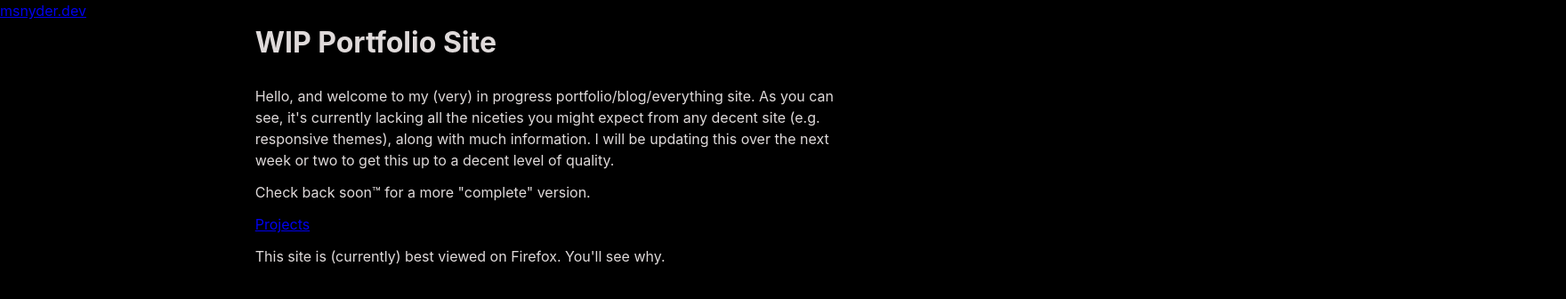
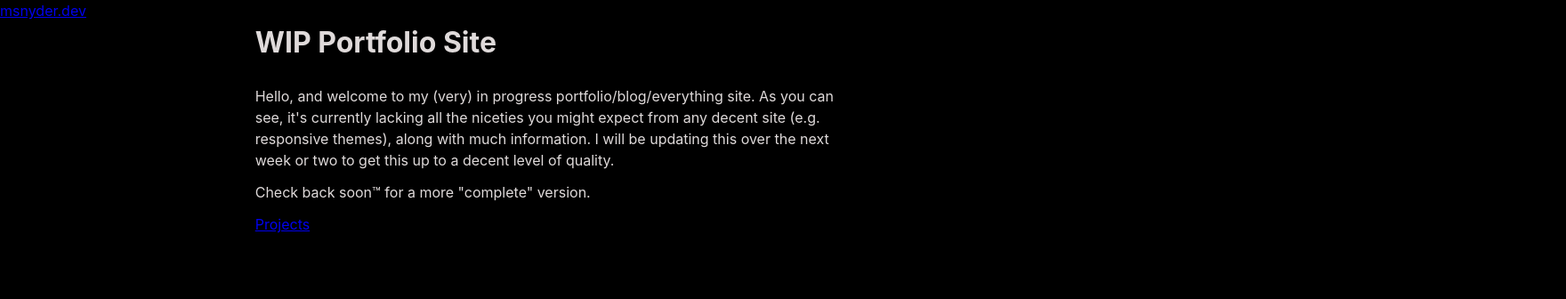
Before and after one commit to mkwsnyder/site, a SvelteKit app: page / in a window 1280 px wide. Shown: the top 336 px of the page at 89% size, 1760 px wide, since content can reach past the window. Built offline with nearby package versions, Linux system fonts and the light colour scheme.

Commit message:
remove tiling background joke

```diff
--- a/src/routes/+layout.svelte
+++ b/src/routes/+layout.svelte
@@ -27,43 +27,43 @@
 	</div>
 {/key}
 
-<div class="hide">
-	<div id="test">
-		{#each Array(100) as _}
-			this site isn't done yet.&nbsp;
-		{/each}
-	</div>
-</div>
+<!--<div class="hide">-->
+<!--	<div id="test">-->
+<!--		{#each Array(100) as _}-->
+<!--			this site isn't done yet.&nbsp;-->
+<!--		{/each}-->
+<!--	</div>-->
+<!--</div>-->
 
-<div class="fake-body"></div>
+<!--<div class="fake-body"></div>-->
 
 <style>
-	.hide {
-		height: 0;
-		overflow: hidden;
-	}
+	/*.hide {*/
+	/*	height: 0;*/
+	/*	overflow: hidden;*/
+	/*}*/
 
-	#test {
-		text-wrap: nowrap;
-		font-size: 2em;
-		font-weight: bolder;
-		color: #131111;
-	}
+	/*#test {*/
+	/*	text-wrap: nowrap;*/
+	/*	font-size: 2em;*/
+	/*	font-weight: bolder;*/
+	/*	color: #131111;*/
+	/*}*/
 
-	.fake-body {
-		position: absolute;
-		inset: -30vh 30vh 30vw -30vw;
-		transform: rotate(10deg);
-		background-image: -moz-element(#test); /* why are you allowed to do this lol */
-		background-repeat: repeat;
-		height: 160dvh;
-		width: 160dvw;
-		z-index: -1;
-	}
+	/*.fake-body {*/
+	/*	position: absolute;*/
+	/*	inset: -30vh 30vh 30vw -30vw;*/
+	/*	transform: rotate(10deg);*/
+	/*	background-image: -moz-element(#test); !* why are you allowed to do this lol *!*/
+	/*	background-repeat: repeat;*/
+	/*	height: 160dvh;*/
+	/*	width: 160dvw;*/
+	/*	z-index: -1;*/
+	/*}*/
 
-	:global(body) {
-		overflow: hidden;
-	}
+	/*:global(body) {*/
+	/*	overflow: hidden;*/
+	/*}*/
 
 	/* this is the secret sauce */
 	/* reference: https://www.youtube.com/watch?v=c13gpBrnGEw */
--- a/src/routes/+page.svelte
+++ b/src/routes/+page.svelte
@@ -9,4 +9,3 @@
 </p>
 <p>Check back soon&trade; for a more "complete" version.</p>
 <p><a href="/projects" data-sveltekit-preload-data>Projects</a></p>
-<p>This site is (currently) best viewed on Firefox. You'll see why.</p>
```
Also changed, not shown: src/routes/projects/portfolio.md (+0 -6 lines).
